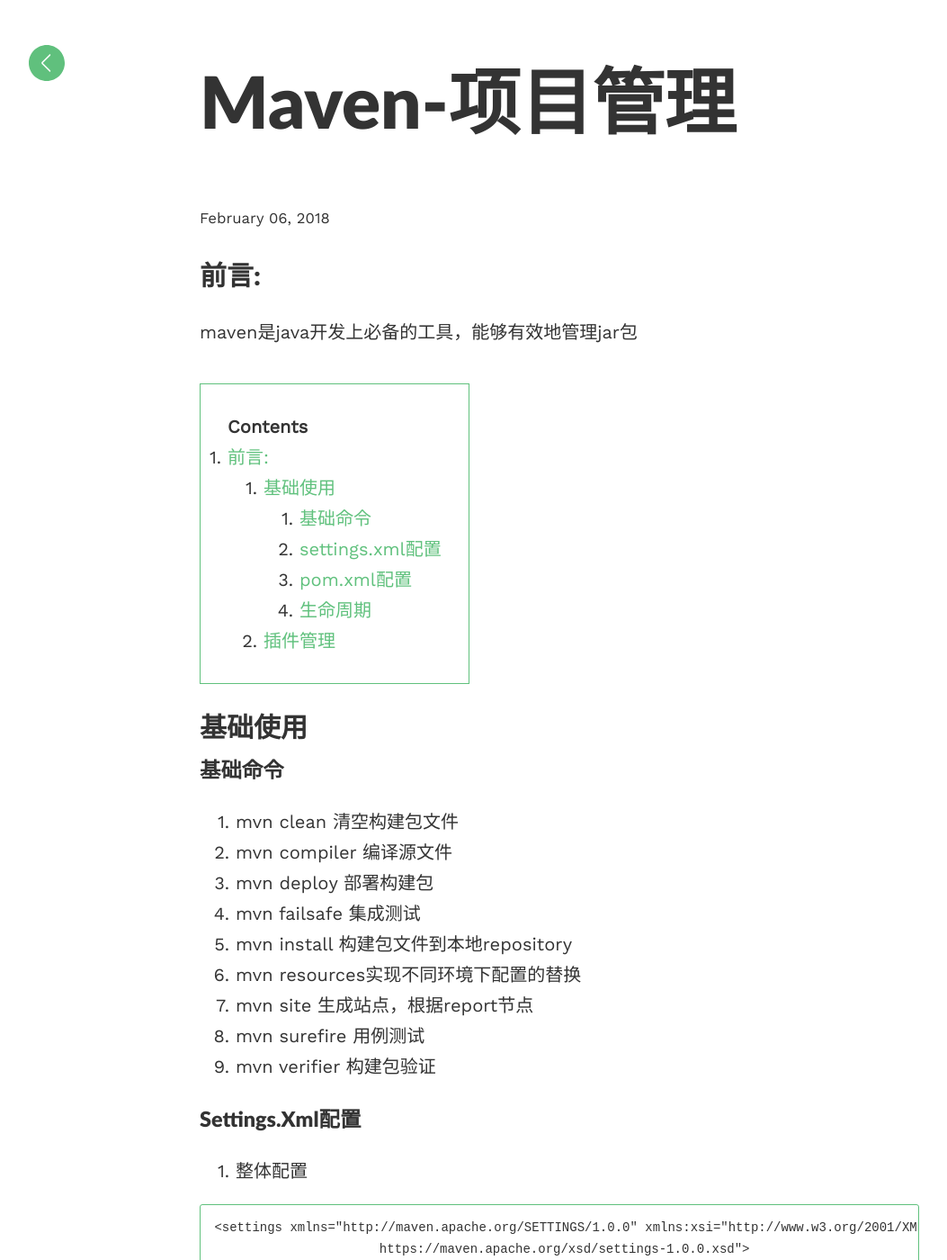
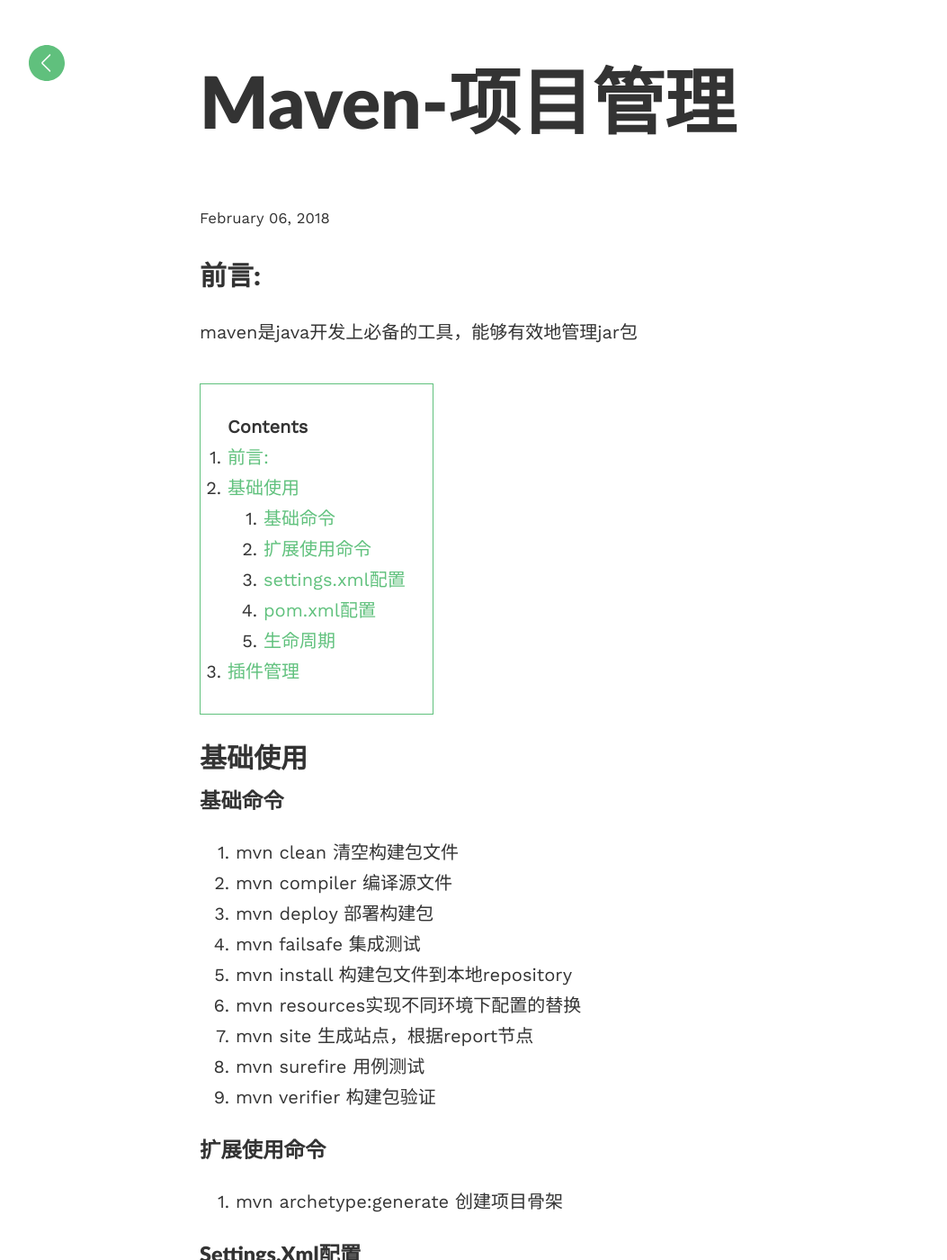
Before and after one commit to aFeiZzz/jianjustin.github.io, a Jekyll site: the page built from _posts/2018-02-06-maven依赖管理和构建.md, in a window 1280 px wide and 1400 px high. Shown: the whole window at 90% size, without its empty margins (18-1071 px from the left). Built offline with Jekyll 4.4.1, drawn with Linux system fonts in a browser that asks for light colours; comment, search, counter and statistics services are not loaded.

Commit message:
cr:修改标题大小

```diff
--- a/_posts/2018-02-06-maven依赖管理和构建.md
+++ b/_posts/2018-02-06-maven依赖管理和构建.md
@@ -3,7 +3,7 @@
 title: maven-项目管理
 ---
 
-# 前言:
+## 前言:
 maven是java开发上必备的工具，能够有效地管理jar包
 
 * Do not remove this line (it will not be displayed)
@@ -20,6 +20,9 @@
 7. mvn site     生成站点，根据report节点
 8. mvn surefire 用例测试
 9. mvn verifier 构建包验证
+
+### 扩展使用命令
+1. mvn archetype:generate 创建项目骨架
 
 ### settings.xml配置
 
```
Also changed, not shown: _posts/2018-01-29-python学习笔记.md (+1 -1 lines), _posts/2018-02-10-项目问题集.md (+1 -1 lines), _posts/2018-02-11-正则表达式使用.md (+1 -1 lines).
